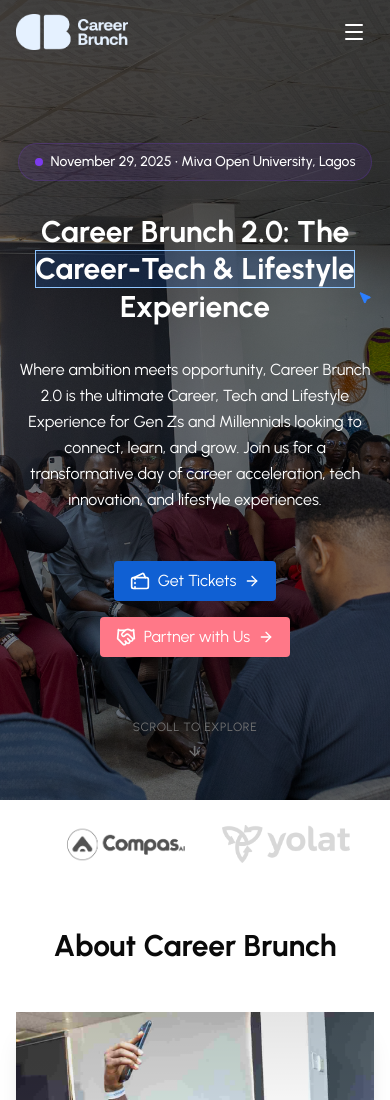
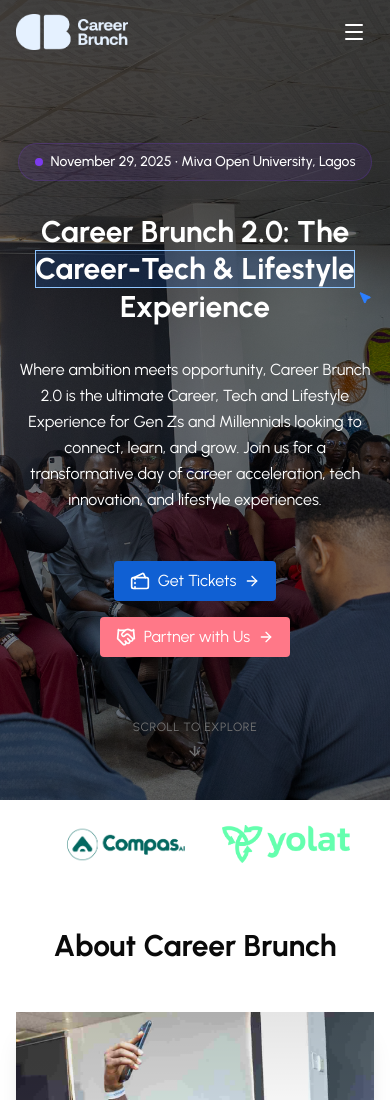
Before and after one commit to Olawoyin1/cbrunch, a React (Vite) app: page / in a window 390 px wide. Shown: the top 1100 px of the page. Built offline with nearby package versions, Linux system fonts and the light colour scheme.

Commit message:
grayscale removed on small devicds

```diff
--- a/src/components/Sponsors.tsx
+++ b/src/components/Sponsors.tsx
@@ -1,90 +1,3 @@
-// import React, { useRef } from "react";
-// import { useAnimationFrame } from "framer-motion";
-
-// interface Voice {
-//   id: string;
-//   name: string;
-//   logoSrc: string;
-//   altText: string;
-// }
-
-// const voices: Voice[] = [
-//   { id: "mtn", name: "Mtn", logoSrc: "../../Images/sponsor1.png", altText: "Mtn Logo" },
-//   { id: "spotify", name: "Spotify", logoSrc: "../../Images/compass.png", altText: "Spotify Logo" },
-//   { id: "piggyvest", name: "Piggyvest", logoSrc: "../../Images/yolat.png", altText: "Piggyvest Logo" },
-//   { id: "paid", name: "Paid", logoSrc: "../../Images/compas.png", altText: "Paid Logo" },
-//   { id: "krede", name: "Krede", logoSrc: "../../Images/mytherapist.png", altText: "Krede Logo" },
-//   { id: "mandc", name: "Mandc", logoSrc: "../../Images/mtn.png", altText: "Mandc Logo" },
-// ];
-
-// const InfiniteCarousel = () => {
-//   const baseVelocity = -50; // negative = left scroll
-//   const x = useRef(0);
-//   const innerRef = useRef<HTMLDivElement>(null);
-
-//   // continuous animation frame loop
-//   useAnimationFrame(( delta) => {
-//     if (!innerRef.current) return;
-//     x.current += (baseVelocity * delta) / 1000;
-//     if (Math.abs(x.current) >= innerRef.current.scrollWidth / 2) {
-//       // reset to avoid visible snap
-//       x.current = 0;
-//     }
-//     innerRef.current.style.transform = `translateX(${x.current}px)`;
-//   });
-
-//   return (
-//     <div className="relative w-full overflow-hidden">
-//       <div ref={innerRef} className="flex items-center gap-8">
-//         {[...voices, ...voices].map((acc, i) => (
-//           <div
-//             key={acc.id + i}
-//             className="flex-shrink-0 w-32 flex items-center justify-center"
-//           >
-//             <img
-//               src={acc.logoSrc}
-//               alt={acc.altText || acc.name}
-//               className="max-h-16 w-auto object-contain md:grayscale hover:grayscale-0 transition duration-300"
-//               title={acc.name}
-//             />
-//           </div>
-//         ))}
-//       </div>
-//     </div>
-//   );
-// };
-
-// const Sponsors: React.FC = () => {
-//   return (
-//     <section className="dark:bg-neutral-900 py-6 backdrop-blur-sm filter overflow-hidden">
-//       <div className="max-w-7xl mx-auto md:px-0 text-center">
-//         {/* Large Screens */}
-//         <div className="hidden sm:grid grid-cols-2 sm:grid-cols-3 md:grid-cols-4 lg:grid-cols-6 gap-8 items-center justify-center">
-//           {voices.map((acc) => (
-//             <div
-//               key={acc.id}
-//               className="flex items-center justify-center p-4 hover:scale-105 transition-transform duration-300"
-//             >
-//               <img
-//                 src={acc.logoSrc}
-//                 alt={acc.altText || acc.name}
-//                 className="max-h-20 w-auto object-contain md:grayscale hover:grayscale-0 transition duration-300"
-//                 title={acc.name}
-//               />
-//             </div>
-//           ))}
-//         </div>
-
-//         {/* Small Screens */}
-//         <div className="block sm:hidden">
-//           <InfiniteCarousel />
-//         </div>
-//       </div>
-//     </section>
-//   );
-// };
-
-// export default Sponsors;
 
 
 // src/components/Sponsors.tsx
@@ -137,7 +50,7 @@ const InfiniteCarousel: React.FC = () => {
             <img
               src={acc.logoSrc}
               alt={acc.altText || acc.name}
-              className="max-h-16 w-auto object-contain grayscale hover:grayscale-0 transition duration-300"
+              className="max-h-16 w-auto object-contain md:grayscale hover:grayscale-0 transition duration-300"
               title={acc.name}
             />
           </div>
```
